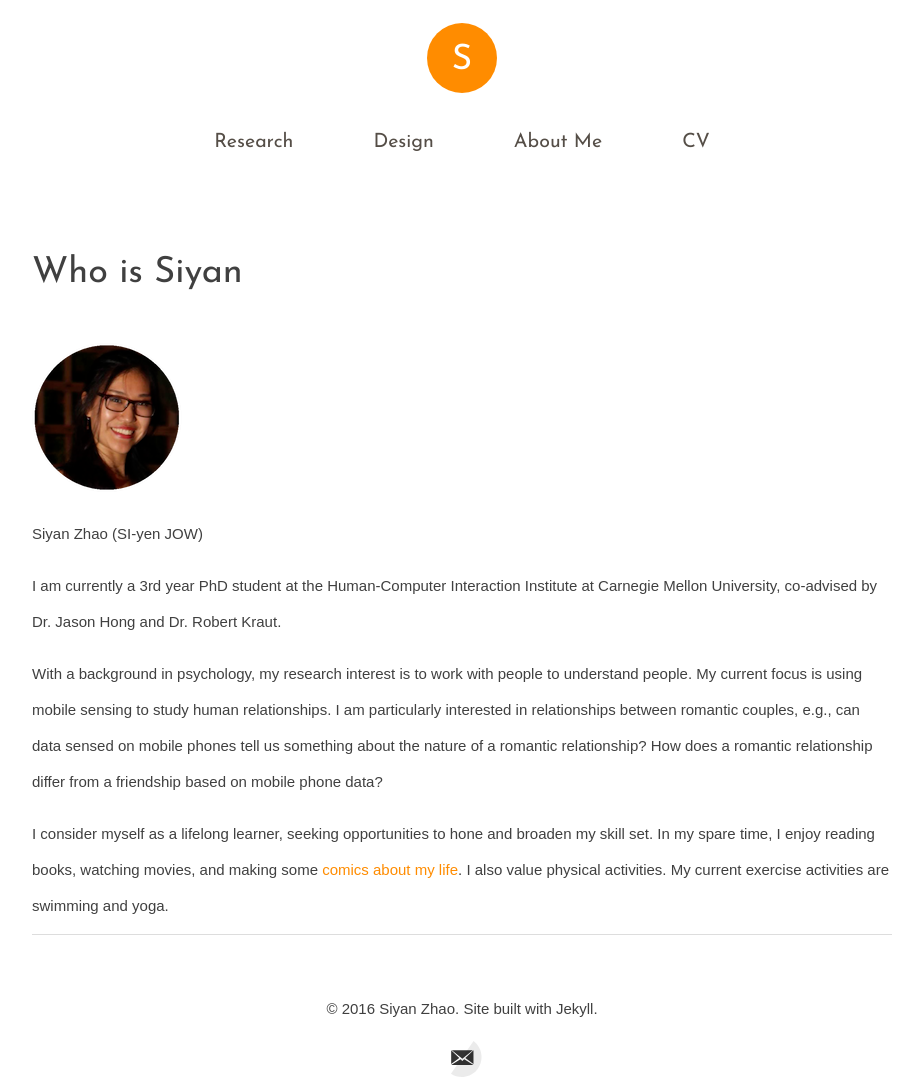
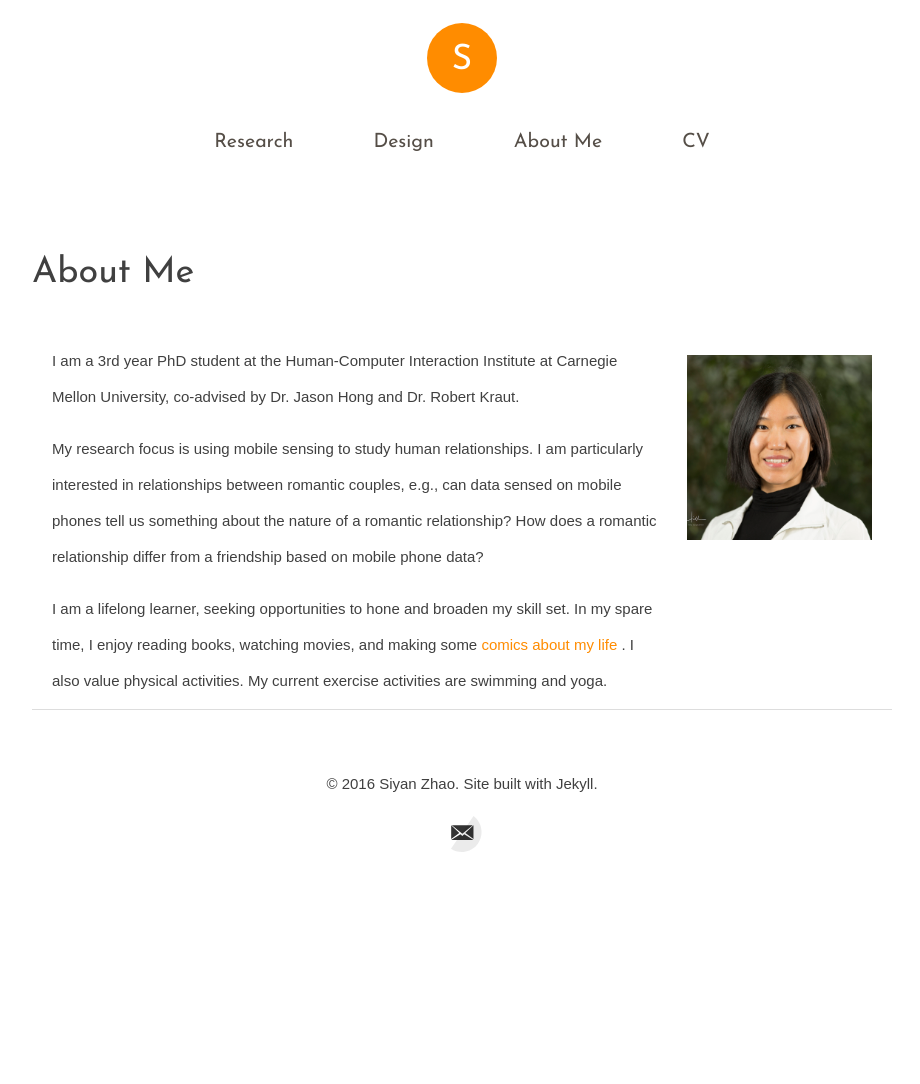
Before and after one commit to siyanz/siyanz.github.io, a Jekyll site: the page built from about.md, in a window 1280 px wide. Shown: the whole page, without its empty margins (178-1098 px from the left). Built offline with Jekyll 4.4.1, drawn with Linux system fonts in a browser that asks for light colours; nearby versions of some CDN libraries; some web fonts are replaced; after the commit the page ends 900 px from its top, so only the background shows below that.

Commit message:
updated about me page

```diff
--- a/about.md
+++ b/about.md
@@ -1,15 +1,22 @@
 ---
 layout: page
-title: Who is Siyan
+title: About Me
 permalink: /about/
 ---
+<div class="typegrid-container">
 
-![This is me]({{ site.baseurl }}/images/siyan.png "This is me")
+  <div class="desktop-9 columns">
+    <p>I am a 3rd year PhD student at the Human-Computer Interaction Institute at Carnegie Mellon University, co-advised by Dr. Jason Hong and Dr. Robert Kraut. </p>
 
-Siyan Zhao (SI-yen JOW)
+    <p>My research focus is using mobile sensing to study human relationships. I am particularly interested in relationships between romantic couples, e.g., can data sensed on mobile phones tell us something about the nature of a romantic relationship? How does a romantic relationship differ from a friendship based on mobile phone data? </p>
 
-I am currently a 3rd year PhD student at the Human-Computer Interaction Institute at Carnegie Mellon University, co-advised by Dr. Jason Hong and Dr. Robert Kraut.
+    <p>I am a lifelong learner, seeking opportunities to hone and broaden my skill set. In my spare time, I enjoy reading books, watching movies, and making some <a href="http://www.beeboopboop.com" target="_blank"> comics about my life </a>. I also value physical activities. My current exercise activities are swimming and yoga. </p>
+  </div>
 
-With a background in psychology, my research interest is to work with people to understand people. My current focus is using mobile sensing to study human relationships. I am particularly interested in relationships between romantic couples, e.g., can data sensed on mobile phones tell us something about the nature of a romantic relationship? How does a romantic relationship differ from a friendship based on mobile phone data?
+  <div class="desktop-3 columns" style="padding-left:10px; padding-top:18px;">
+      <!-- <h5>Siyan Zhao</h5>
+      <h5>SI-yen JOW</h5> -->
+    <img class="logo-img" src="{{ site.baseurl }}/images/2018chi.jpg"/>
 
-I consider myself as a lifelong learner, seeking opportunities to hone and broaden my skill set. In my spare time, I enjoy reading books, watching movies, and making some [comics about my life](http://www.beeboopboop.com). I also value physical activities. My current exercise activities are swimming and yoga.
+  </div>
+</div>
--- a/assets/css/typegrid.css
+++ b/assets/css/typegrid.css
@@ -44,6 +44,14 @@
 .desktop-6 {
   width: 50%;
 }
+
+.desktop-9 {
+  width: 75%;
+}
+
+.desktop-10 {
+  width: 83.3333%;
+}
 /* #Clearing
 ================================================== */
 /* Self Clearing Goodness */
```
Also changed, not shown: images/2018chi.jpg (added).
